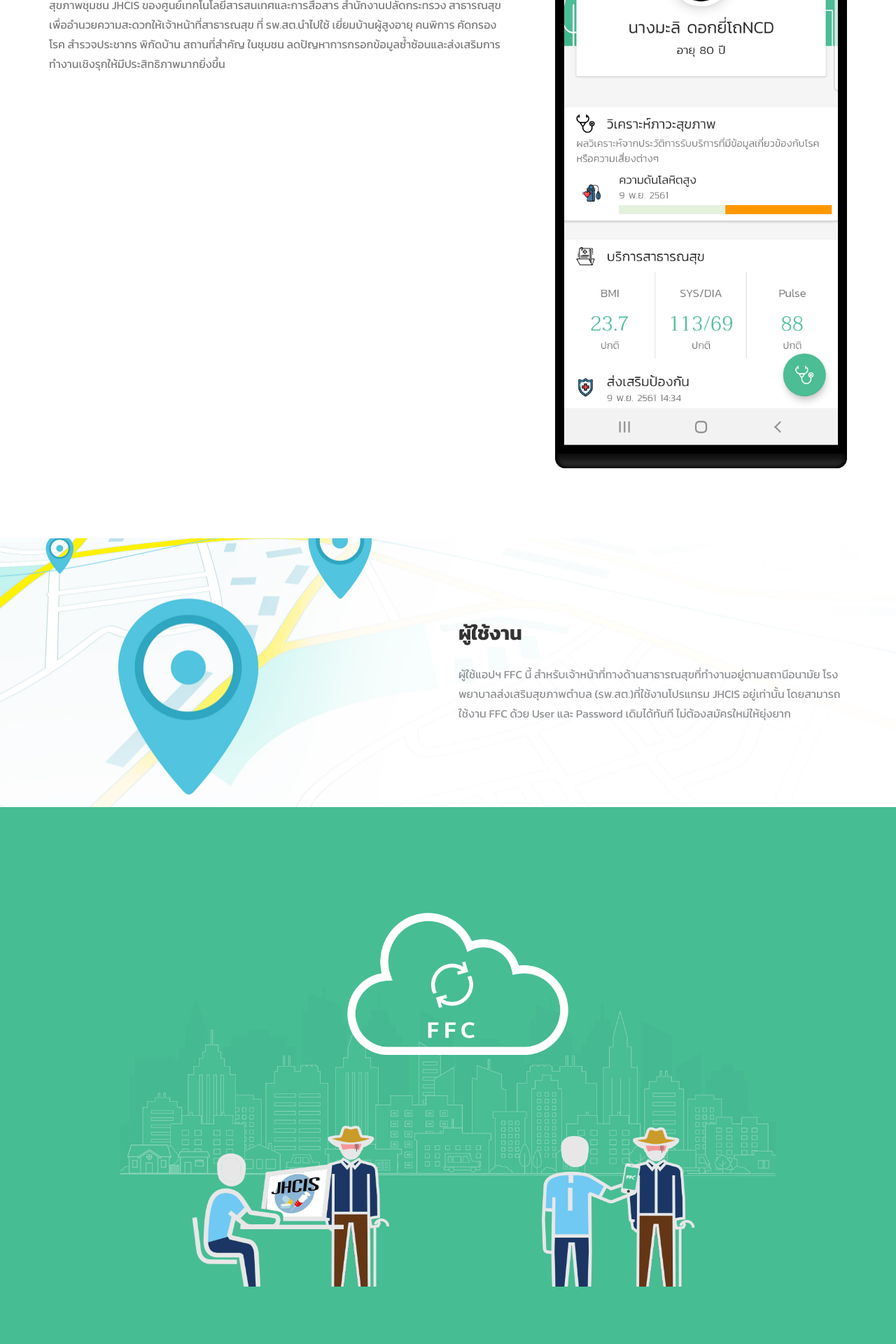
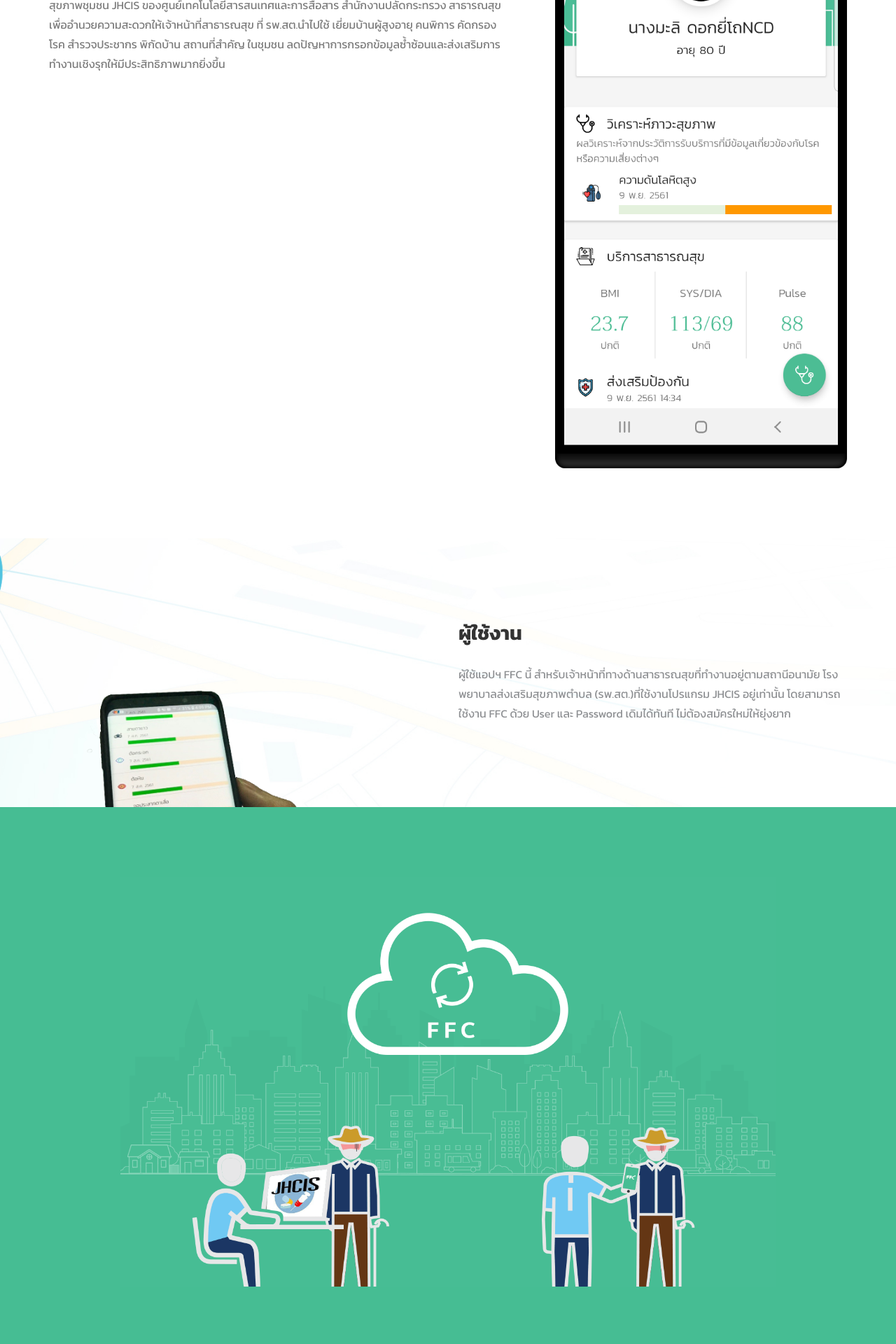
Before and after one commit to tawatchai18/tawatchai18.github.io, a Jekyll site: the page built from index.html, in a window 1280 px wide. Shown: the part 1118-3038 px from the top of the page at 70% size. Built offline with Jekyll 4.4.1, drawn with Linux system fonts in a browser that asks for light colours; nearby versions of some CDN libraries; some web fonts are replaced; comment, search, counter and statistics services are not loaded.

Commit message:
no message

```diff
--- a/contact.html
+++ b/contact.html
@@ -50,7 +50,7 @@
                   class="fa fa-youtube"></i></a>
             </li>
             <li>
-              <a href="https://www.youtube.com/channel/UCteC5jwtL7nE3rNNpW8Pe3A" target="_blank">
+              <a href="https://line.me/R/ti/p/%40lrg9149i" target="_blank">
                 <img src="/img/line-brands.svg" alt="Img" style="width: 28px; margin-top: -11px">
             </li>
           </ul>
--- a/css/airspace.css
+++ b/css/airspace.css
@@ -241,7 +241,7 @@
 	Feature Start
 --*/
 #feature {
-  background: url("../img/featue-bg.jpg");
+  background: url("../img/pop.png");
   background-position: 50% 94px;
   width: 100%;
   display: block;
```
Also changed, not shown: img/pop.png (added).
